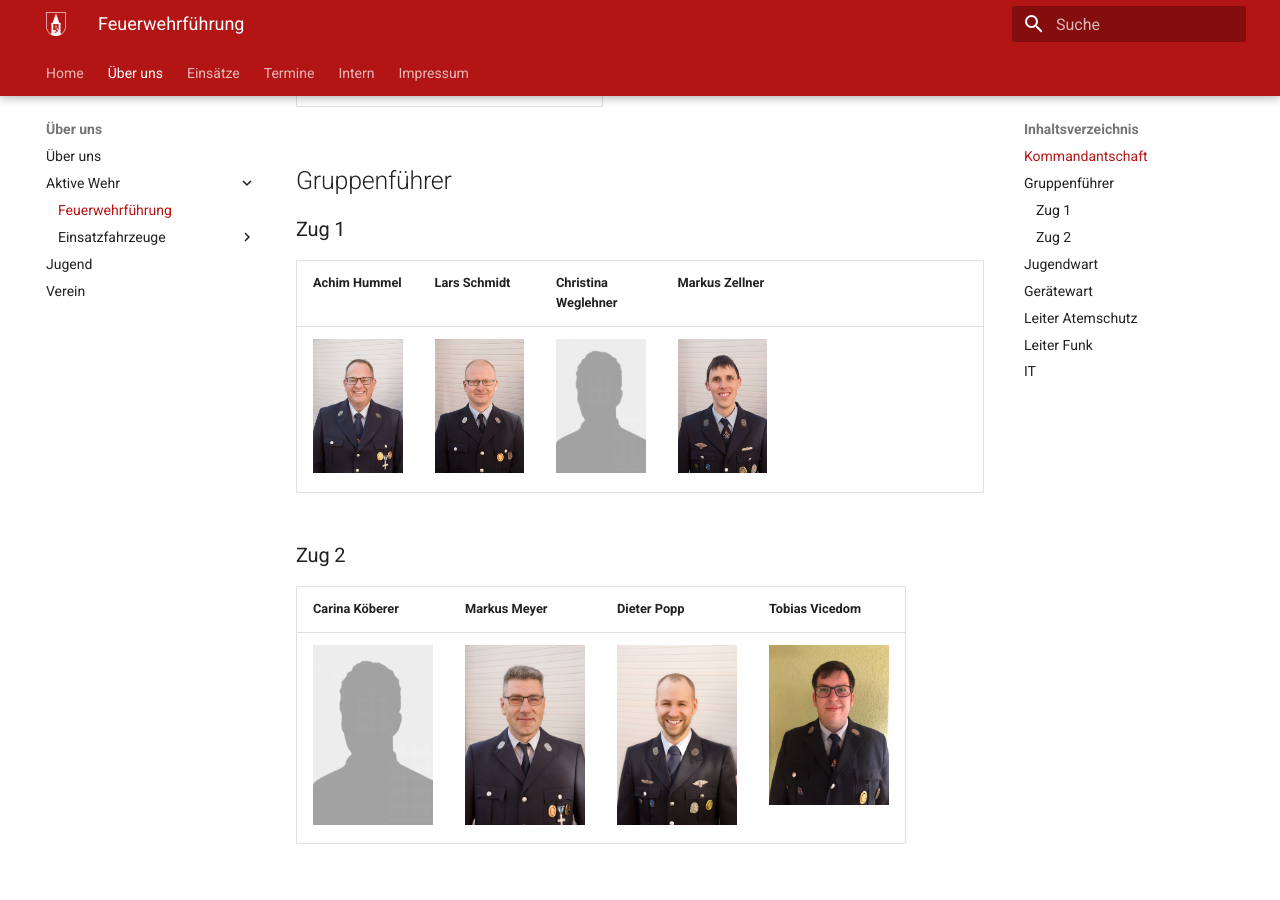
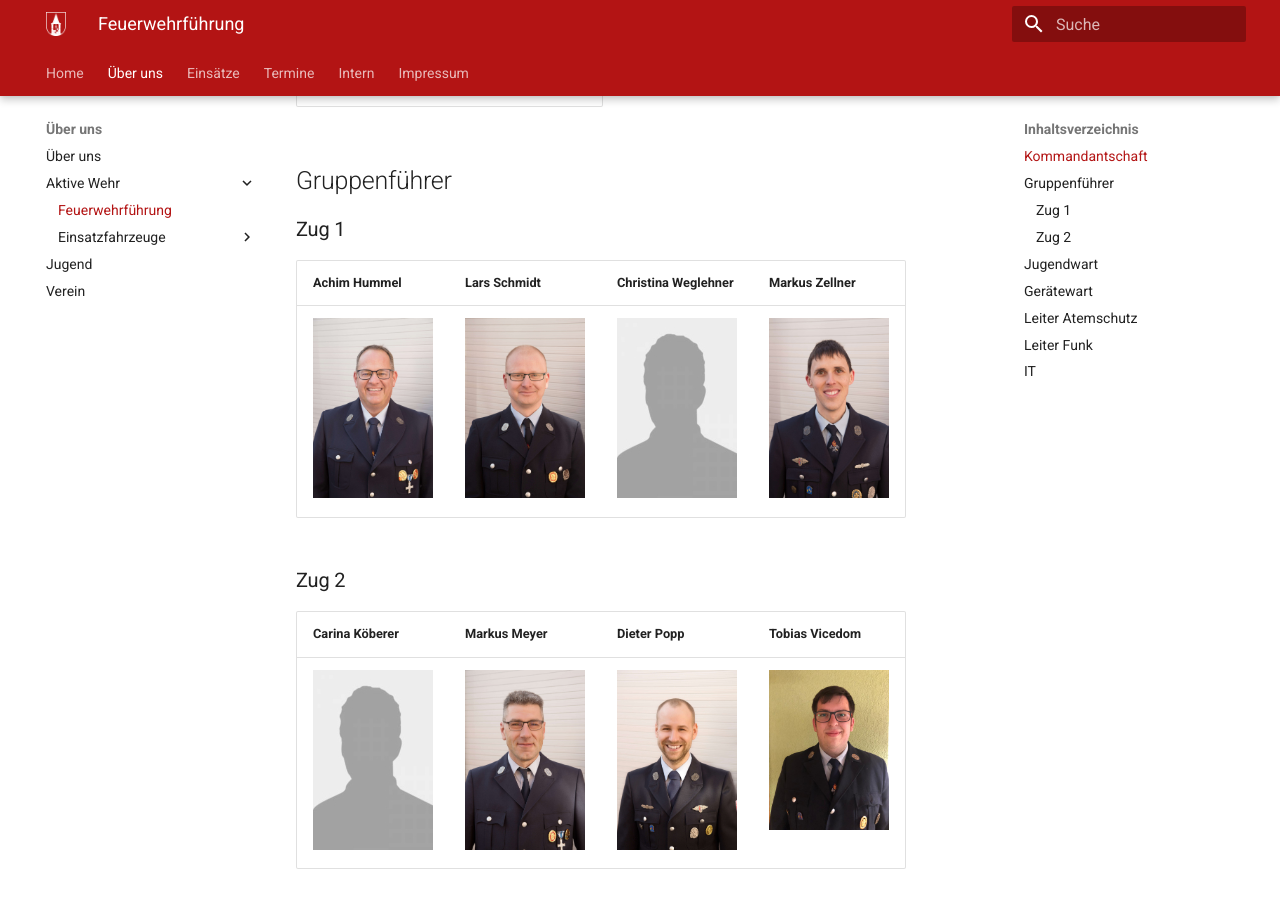
Before and after one commit to FFW-Baudenbach/Homepage, an MkDocs documentation site: the page built from docs/Über uns/Aktive Wehr/01-fuehrung.md, in a window 1280 px wide and 900 px high, scrolled down 541 px. Built offline with MkDocs 1.6.1 and Material for MkDocs 9.7.7, drawn with Linux system fonts in a browser that asks for light colours; plug-ins that fetch from the network failed and are left out.

Commit message:
Zuordnung Gruppenführer

```diff
--- a/docs/Über uns/Aktive Wehr/01-fuehrung.md
+++ b/docs/Über uns/Aktive Wehr/01-fuehrung.md
@@ -10,9 +10,9 @@ Neben der Kommandantschaft zählen die Gruppenführer, die Jugendwarte, der Ger
 ## Gruppenführer
 
 ### Zug 1
-| Achim Hummel                                    | Lars Schmidt                                     | Christina Weglehner                                   | Markus Zellner                                     |                                    |                                  |
-|-------------------------------------------------|--------------------------------------------------|-------------------------------------------------------|----------------------------------------------------|------------------------------------|----------------------------------|
-| ![Achim Hummel](bilder/hummel.jpg){ width=120 } | ![Lars Schmidt](bilder/schmidt.jpg){ width=120 } | ![Christina Weglehner](bilder/dummy.jpg){ width=120 } | ![Markus Zellner](bilder/zellner.jpg){ width=120 } |                                    |                                  |
+| Achim Hummel                                    | Lars Schmidt                                     | Christina Weglehner                                   | Markus Zellner                                     |
+|-------------------------------------------------|--------------------------------------------------|-------------------------------------------------------|----------------------------------------------------|
+| ![Achim Hummel](bilder/hummel.jpg){ width=120 } | ![Lars Schmidt](bilder/schmidt.jpg){ width=120 } | ![Christina Weglehner](bilder/dummy.jpg){ width=120 } | ![Markus Zellner](bilder/zellner.jpg){ width=120 } |
 
 ### Zug 2
 | Carina Köberer                                  | Markus Meyer                                   | Dieter Popp                                  | Tobias Vicedom                                     |
```
